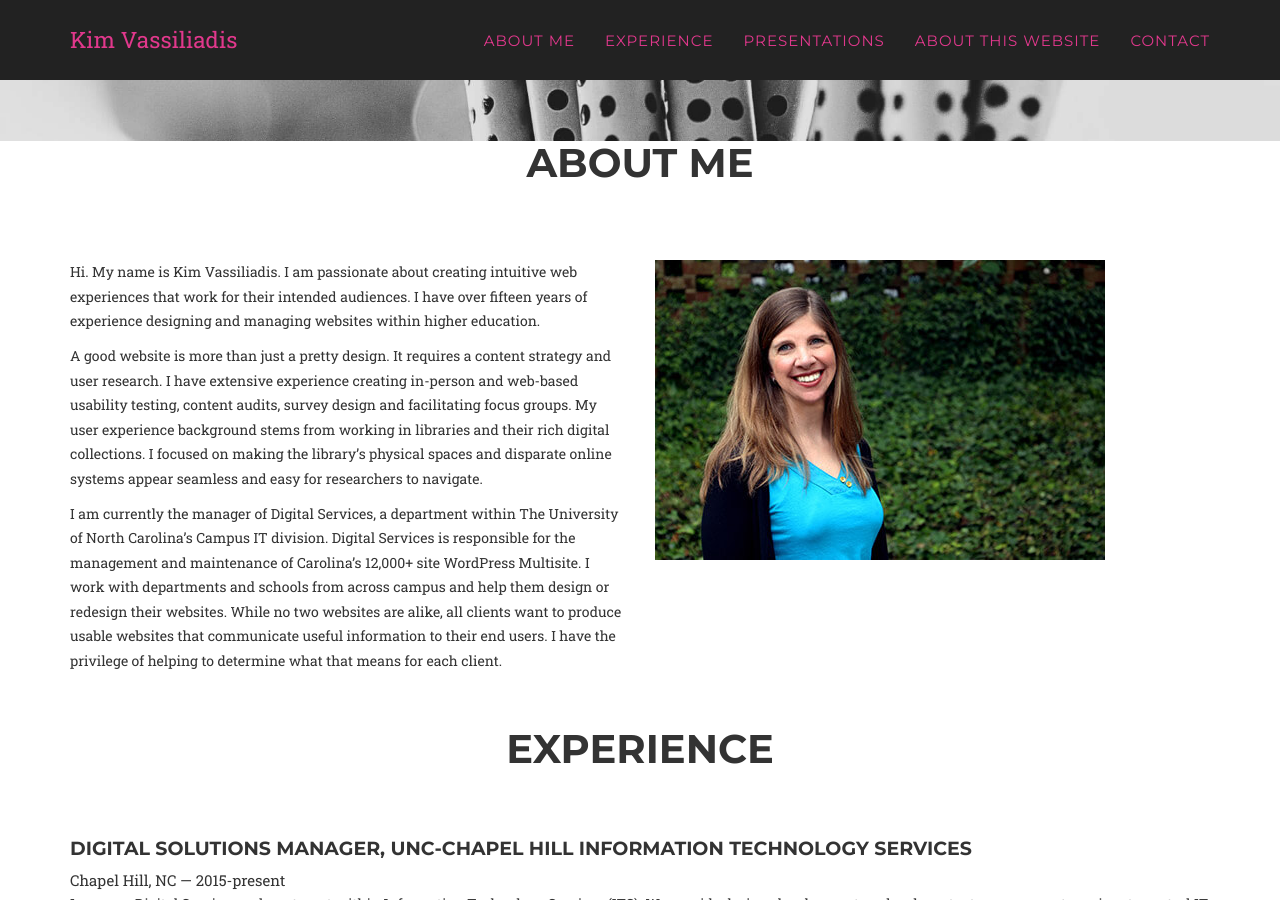
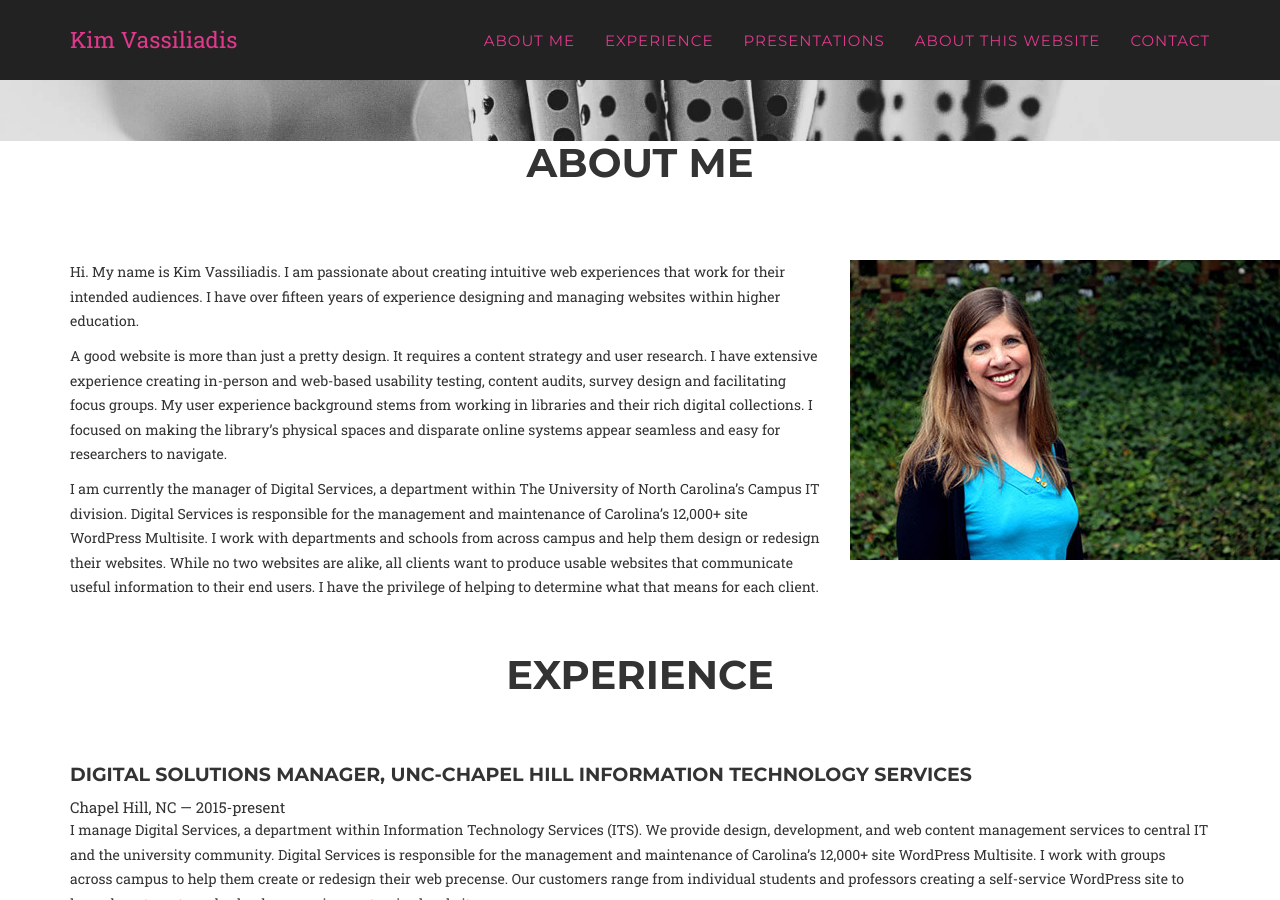
Before and after one commit to kimbrarian/jekyll, a Jekyll site: the page built from index.html, in a window 1280 px wide and 900 px high, scrolled down 535 px. Built offline with Jekyll 4.4.1, drawn with Linux system fonts in a browser that asks for light colours; some web fonts are replaced.

Commit message:
Update about.html

```diff
--- a/_includes/about.html
+++ b/_includes/about.html
@@ -9,7 +9,7 @@
             </div>
             <div class="row">
 
-                    <div class="col-xs-12 col-sm-12 col-lg-6">
+                    <div class="col-xs-12 col-sm-12 col-lg-8">
                     <p>Hi. My name is Kim Vassiliadis. I am passionate about creating intuitive web experiences that work for their intended audiences.
                         I have over fifteen years of experience designing and managing websites within higher education.</p>
 
@@ -27,7 +27,7 @@
                        their end users. I have the privilege of helping to determine what that means for each client.
                     </p>
                 </div>
-                <div class="col-xs-12 col-sm-12 col-lg-6">
+                <div class="col-xs-12 col-sm-12 col-lg-4">
                     <img src="img/about/Kim-HeadShot.jpg" alt="headshot" />
                 </div>
                     <!--
```
